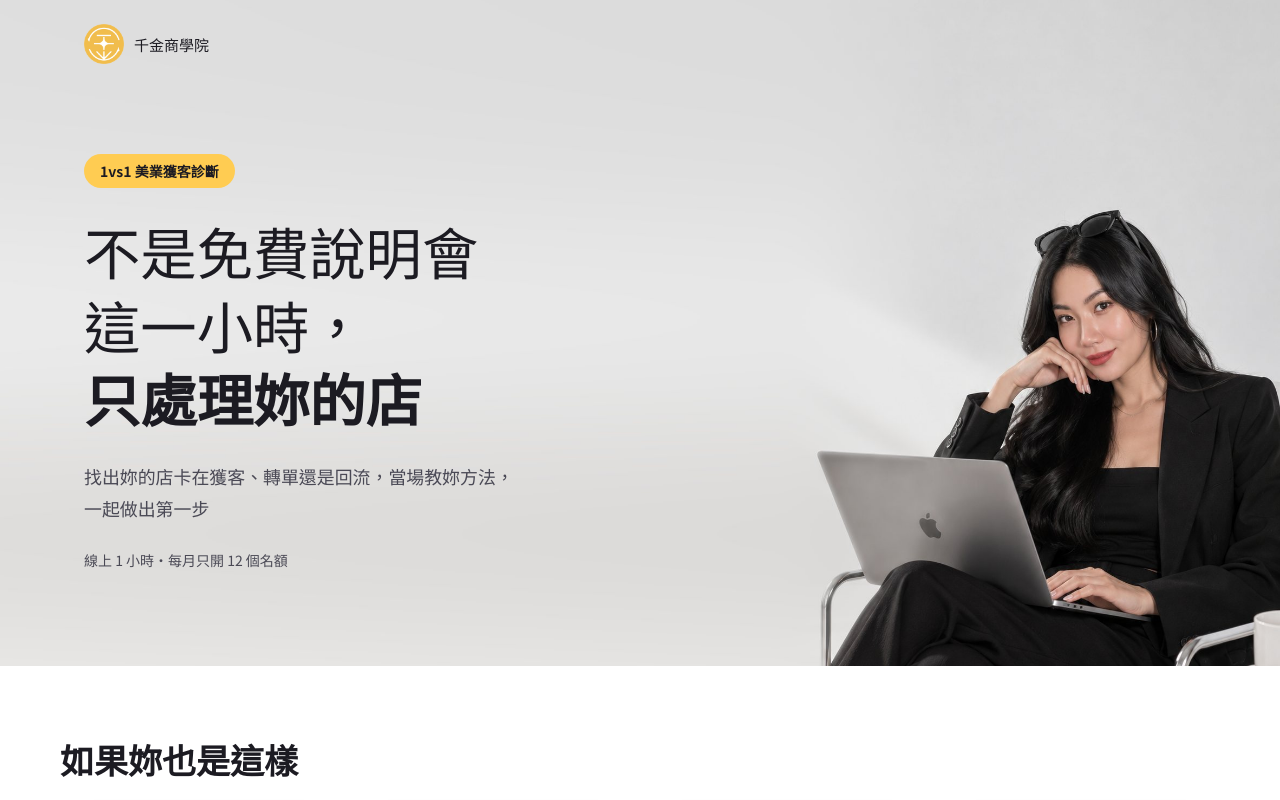
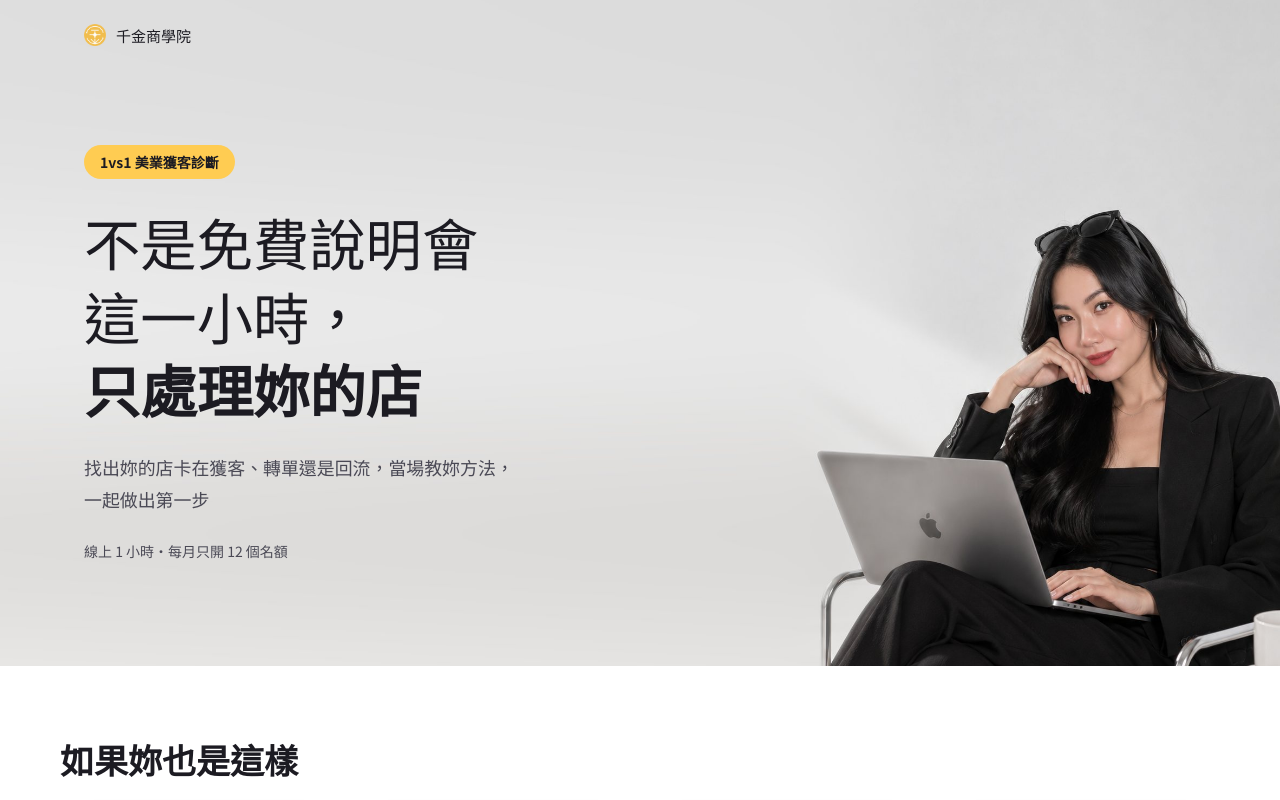
Before and after one commit to saviliu-savi/saviliu-1v1, a plain HTML site: page index.html in a window 1280 px wide. Shown: the top 800 px of the page. Drawn offline with Linux system fonts and the light colour scheme.

Commit message:
logo 縮小到跟文字差不多大
Co-Authored-By: Claude Opus 5.5 <noreply@anthropic.com>
Claude-Session: https://claude.ai/code/session_01JQe2HFqrc7swKTiSVJJYrJ

```diff
--- a/index.html
+++ b/index.html
@@ -28,7 +28,7 @@ summary::-webkit-details-marker{display:none}
 <section class="qj-hero" style="position: relative; display: flex; flex-direction: column">
 <header style="width: 100%; max-width: 1160px; margin: 0 auto; padding: 24px; box-sizing: border-box; display: flex; align-items: center; justify-content: space-between; gap: 16px; flex-wrap: wrap">
 <div style="display: flex; align-items: center; gap: 10px">
-<img src="qianjin-logo.png" alt="千金商學院 logo" width="40" height="40" style="display: block; width: 40px; height: 40px">
+<img src="qianjin-logo.png" alt="千金商學院 logo" width="22" height="22" style="display: block; width: 22px; height: 22px">
 <span style="font-size: 15px; font-weight: 500; color: #1c1b22">千金商學院</span>
 </div>
 </header>
```
